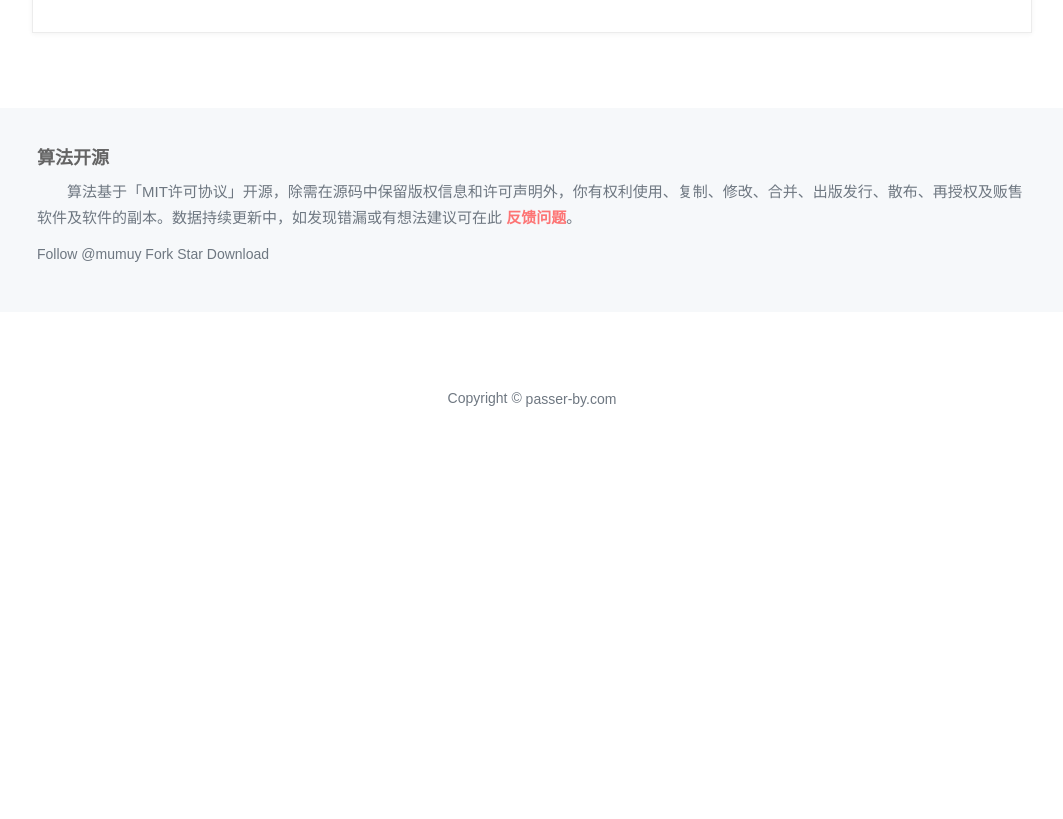
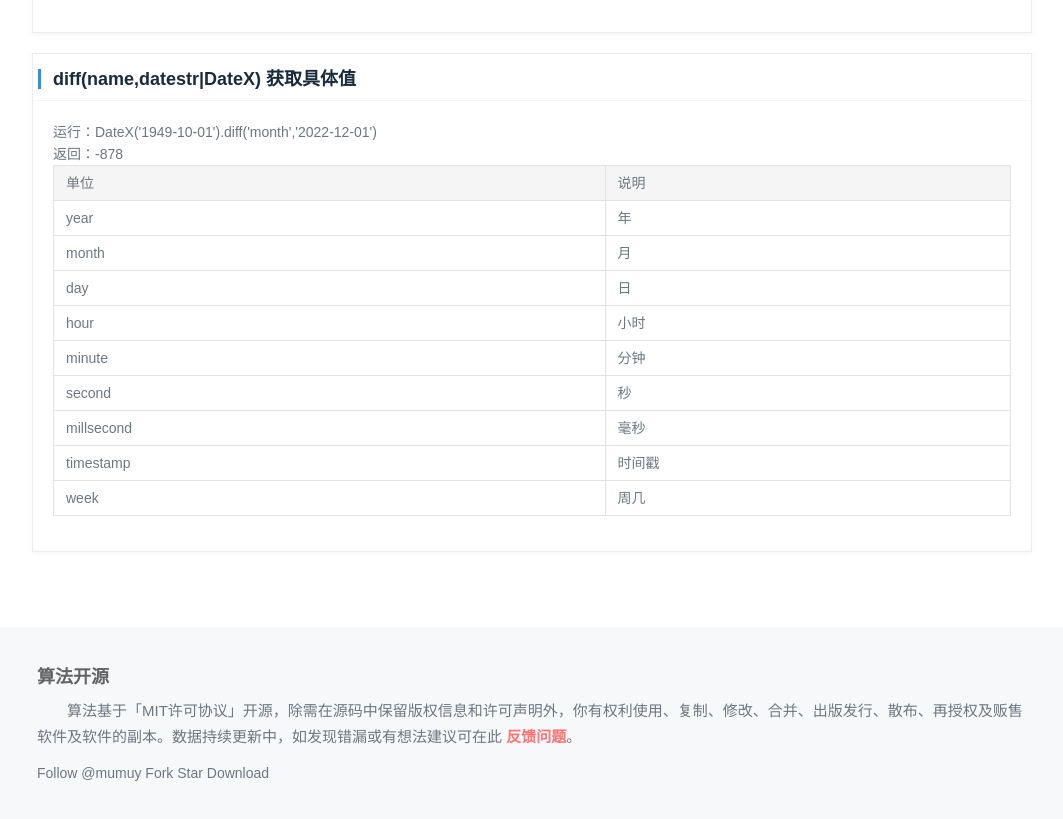
Before and after one commit to mumuy/datex, a plain HTML site: page index.html in a window 1280 px wide. Shown: the part 3599-4418 px from the top of the page, without its empty margins (108-1171 px from the left). Before the commit the page ends 4064 px from the top, so only its background shows below. Drawn offline with Linux system fonts and the light colour scheme.

Commit message:
updated 添加diff方法

```diff
--- a/index.html
+++ b/index.html
@@ -406,6 +406,61 @@
 									</table>
 								</div>
 							</div>
+							<div class="box">
+								<div class="c-hd">
+									<span class="title">diff(name,datestr|DateX) 获取具体值</span>
+								</div>
+								<div class="c-bd">
+									<p>运行：DateX('1949-10-01').diff('month','2022-12-01')</p>
+									<p>返回：-878</p>
+									<table>
+										<thead>
+											<tr>
+												<th>单位</th>
+												<th>说明</th>
+											</tr>
+										</thead>
+										<tbody>
+											<tr>
+												<td>year</td>
+												<td>年</td>
+											</tr>
+											<tr>
+												<td>month</td>
+												<td>月</td>
+											</tr>
+											<tr>
+												<td>day</td>
+												<td>日</td>
+											</tr>
+											<tr>
+												<td>hour</td>
+												<td>小时</td>
+											</tr>
+											<tr>
+												<td>minute</td>
+												<td>分钟</td>
+											</tr>
+											<tr>
+												<td>second</td>
+												<td>秒</td>
+											</tr>
+											<tr>
+												<td>millsecond</td>
+												<td>毫秒</td>
+											</tr>
+											<tr>
+												<td>timestamp</td>
+												<td>时间戳</td>
+											</tr>
+											<tr>
+												<td>week</td>
+												<td>周几</td>
+											</tr>
+										</tbody>
+									</table>
+								</div>
+							</div>
 						</div>
 					</div>
 				</div>
```
Also changed, not shown: src/datex.js (+55 -24 lines).
